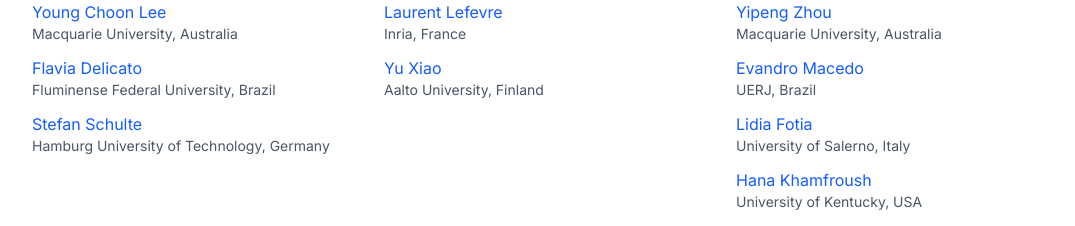
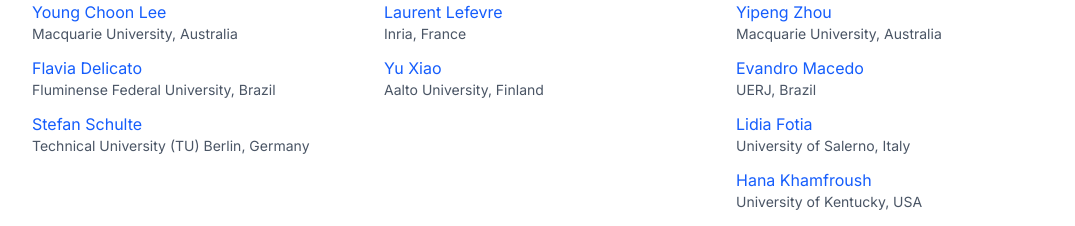
Before and after one commit to wnsah814/ICFEC2026, a Next.js app: page / in a window 1280 px wide. Shown: the part 4180-4406 px from the top of the page, without its empty margins (96-1171 px from the left). Built offline with nearby package versions, Linux system fonts and the light colour scheme.

Commit message:
docs: Update Stefan Schulte affiliation to TU Berlin

```diff
--- a/data/committees.ts
+++ b/data/committees.ts
@@ -15,7 +15,7 @@
     members: [
       { name: 'Young Choon Lee', affiliation: 'Macquarie University, Australia' },
       { name: 'Flavia Delicato', affiliation: 'Fluminense Federal University, Brazil' },
-      { name: 'Stefan Schulte', affiliation: 'Hamburg University of Technology, Germany' },
+      { name: 'Stefan Schulte', affiliation: 'Technical University (TU) Berlin, Germany' },
     ],
   },
   {
```
